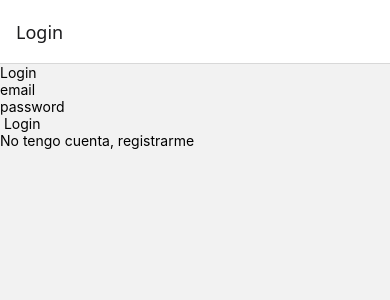
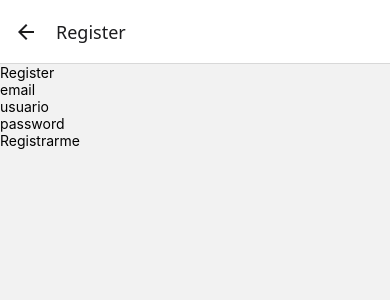
Before and after one commit to scanabal/canabalcaronni-proyecto2, a React Native app: screen /Register in a window 390 px wide. Shown: the top 300 px of the page. Built offline with nearby package versions, Linux system fonts and the light colour scheme; no server answers.

Commit message:
register & login

```diff
--- a/App.js
+++ b/App.js
@@ -3,7 +3,7 @@ import { StyleSheet, Text, View } from 'react-native';
 import { NavigationContainer } from '@react-navigation/native';
 import { createNativeStackNavigator } from '@react-navigation/native-stack';
 import Login from './src/screens/Login/Login';
-// import Register from './src/screens/Register/Register';
+import Register from './src/screens/Register/Register';
 // import HomeMenu from './src/components/HomeMenu/HomeMenu';
 
 const Stack = createNativeStackNavigator()
@@ -14,7 +14,7 @@ export default function App() {
     <NavigationContainer>
       <Stack.Navigator>
         <Stack.Screen name="Login" component={ Login } />
-        {/* <Stack.Screen name="Register" component={ Register } />  */}
+         <Stack.Screen name="Register" component={ Register } />
         {/* <Stack.Screen name="HomeMenu" component={ HomeMenu } /> */}
       </Stack.Navigator>
 
--- a/src/screens/Login/Login.js
+++ b/src/screens/Login/Login.js
@@ -71,6 +71,7 @@ return (
         <Pressable onPress={() => props.navigation.navigate("Register")}>
             <Text >No tengo cuenta, registrarme</Text>
             {/* style={styles.boton} */}
+            {/* XQ NO FUNCIONA ONPRESS */}
         </Pressable>
     </View>
 );
--- a/src/screens/Register/Register.js
+++ b/src/screens/Register/Register.js
@@ -3,7 +3,7 @@ import { useState } from "react";
 import { Pressable } from "react-native";
 import { Text, View, TextInput} from "react-native";
 
-function Register (email,pass){
+function Register (props){
     const [email, setEmail] = useState("");
     const [username, setUsername] = useState("");
     const [password, setPassword] = useState("");
```
Also changed, not shown: src/components/StackMenu/StackMenu.js (+7 -3 lines).
